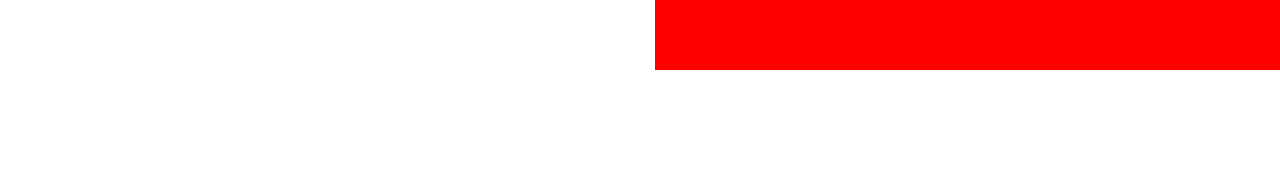
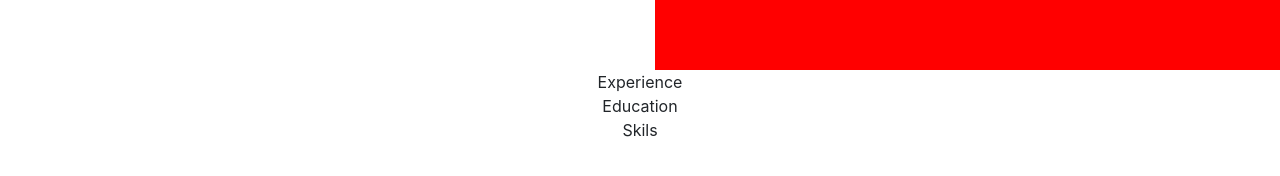
Before and after one commit to IvoNikolov/curriculum-vitae, an Angular app: page / in a window 1280 px wide. Shown: the part 466-642 px from the top of the page. Built offline with nearby package versions, Linux system fonts and the light colour scheme.

Commit message:
Add rows

```diff
--- a/src/app/home/home.component.html
+++ b/src/app/home/home.component.html
@@ -6,3 +6,18 @@
     <app-tabs></app-tabs>
   </div>
 </div>
+<div class="row">
+  <div class="col-12">
+    Experience
+  </div>
+</div>
+<div class="row">
+  <div class="col-12">
+    Education
+  </div>
+</div>
+<div class="row">
+  <div class="col-12">
+    Skils
+  </div>
+</div>
```
